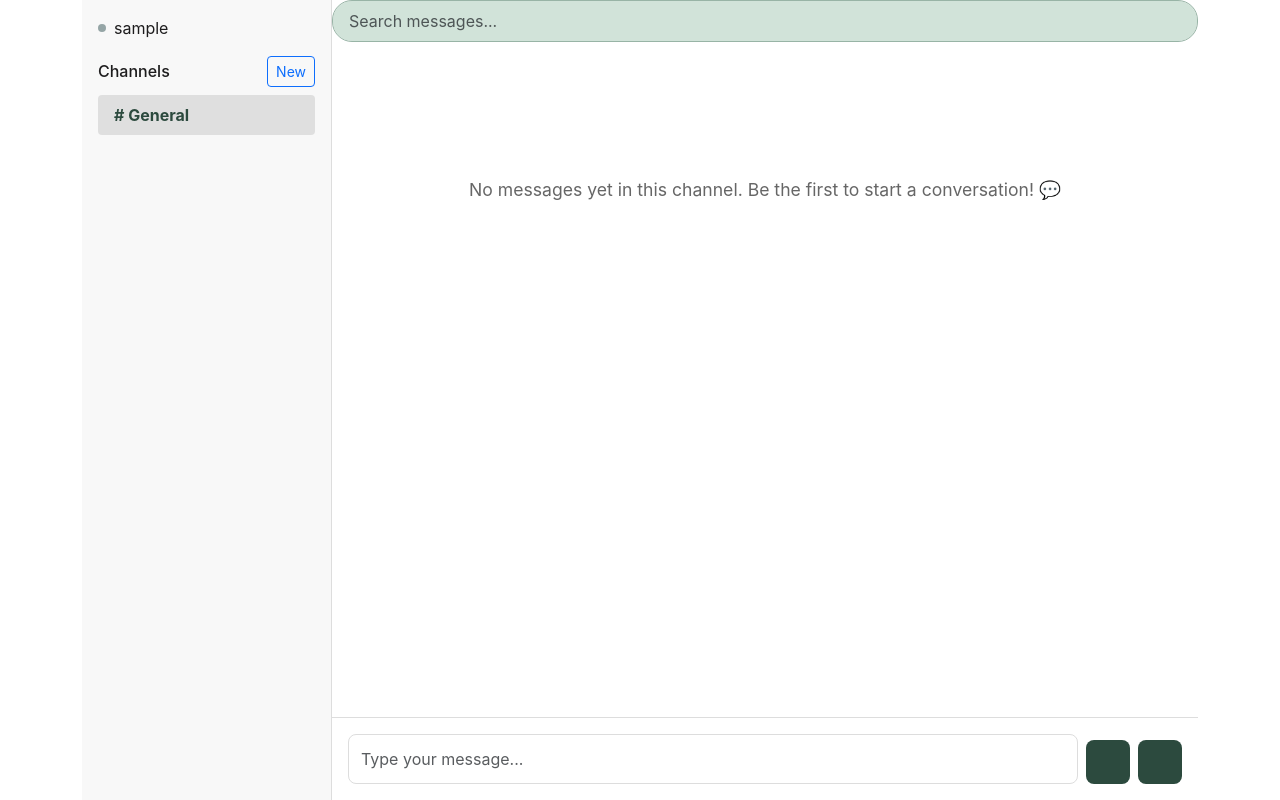
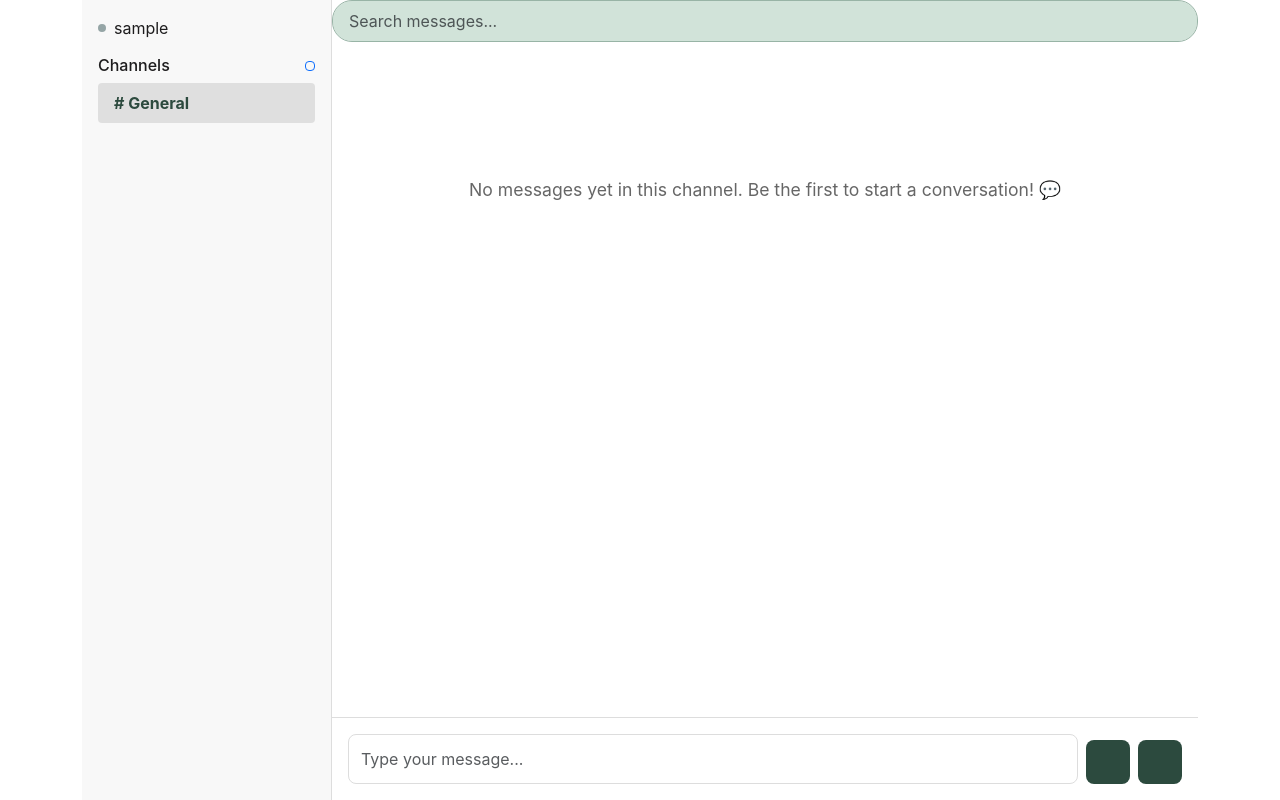
Before and after one commit to silas-pusateri/TeamFlow, a Flask app: page /chat in a window 1280 px wide. Shown: the part 74-874 px from the top of the page. Run offline with Flask 3, Linux system fonts and the light colour scheme; the visitor is signed in with stand-in values (Sample User, id 1); data comes from the database, SQL or seed files in the repository; some libraries are stand-ins or nearby versions.

Commit message:
Assistant checkpoint: Update new channel button to show only plus icon
Assistant generated file changes:
- templates/chat.html: Simplify new channel button

---

User prompt:

Edit the 'New Channel' button to be smaller and simply display a "+" instead of text

```diff
--- a/templates/chat.html
+++ b/templates/chat.html
@@ -11,8 +11,8 @@
         </div>
         <div class="d-flex justify-content-between align-items-center mb-2">
             <h6 class="channels-header mb-0">Channels</h6>
-            <button class="btn btn-sm btn-outline-primary" data-bs-toggle="modal" data-bs-target="#newChannelModal">
-                <i class="feather-plus"></i> New
+            <button class="btn btn-sm btn-outline-primary p-1" data-bs-toggle="modal" data-bs-target="#newChannelModal">
+                <i class="feather-plus"></i>
             </button>
         </div>
         <ul class="channel-list" id="channel-list">
```
